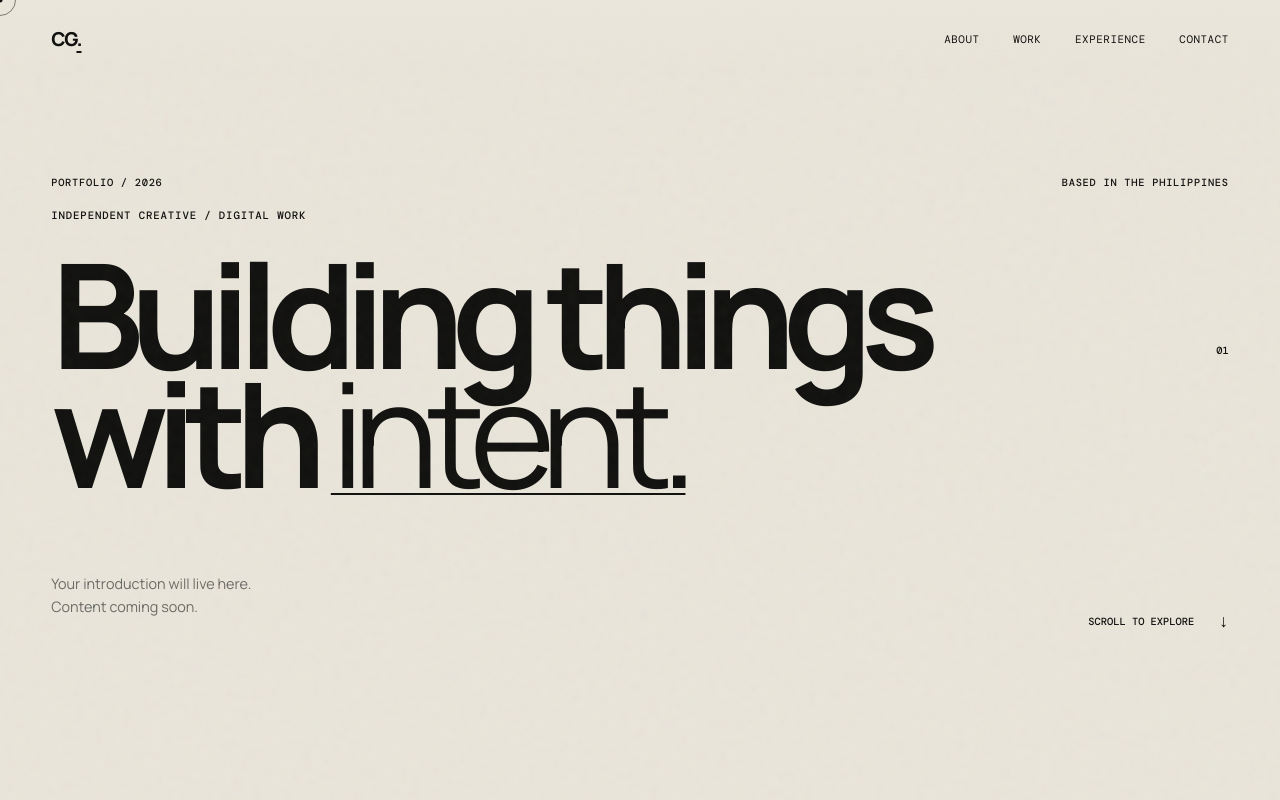
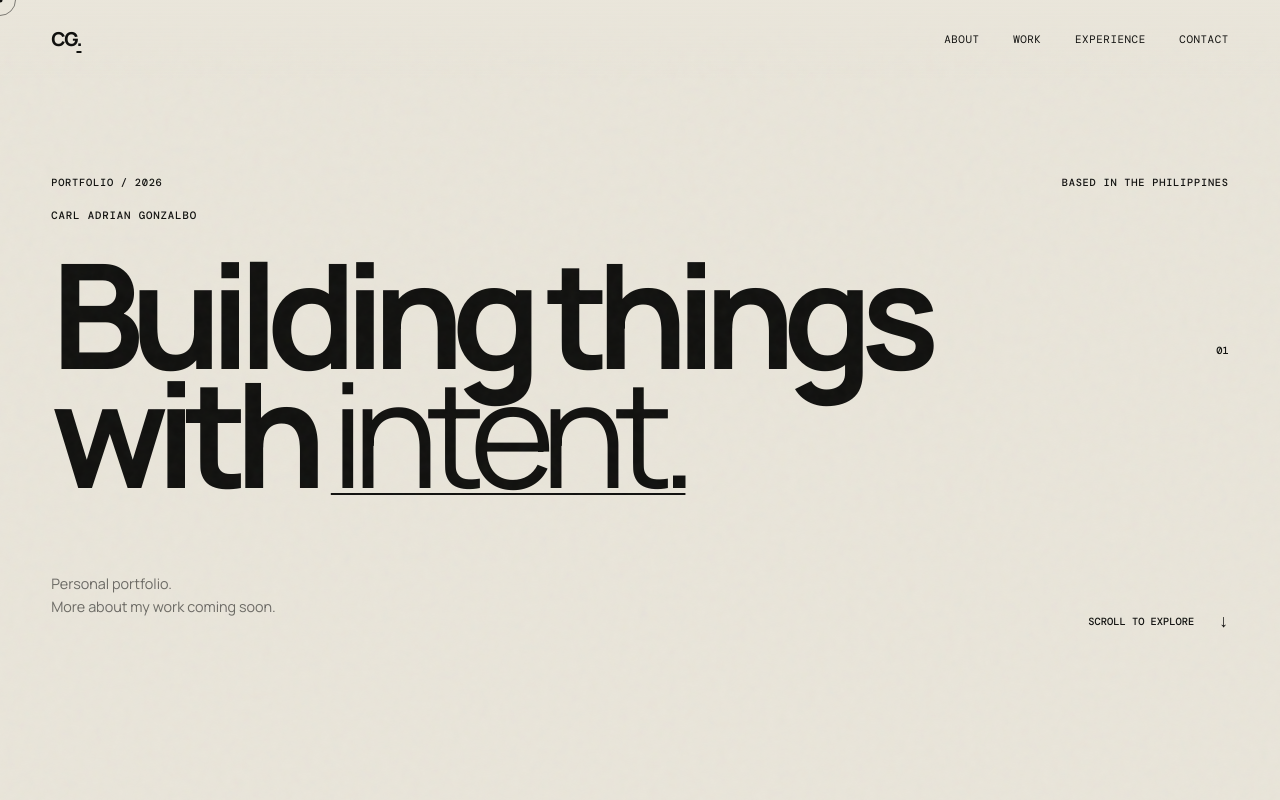
Before and after one commit to gonzalbocarl/My-Portfolio, a plain HTML site: page index.html in a window 1280 px wide. Shown: the top 800 px of the page. Drawn offline with nearby package versions, Linux system fonts and the light colour scheme.

Commit message:
feat: add personal name and contact details

```diff
--- a/index.html
+++ b/index.html
@@ -3,7 +3,7 @@
 <head>
   <meta charset="UTF-8">
   <meta name="viewport" content="width=device-width, initial-scale=1.0">
-  <meta name="description" content="Personal portfolio — selected work, experience, and contact.">
+  <meta name="description" content="Personal portfolio of Carl Adrian Gonzalbo — selected work, experience, and contact.">
   <meta name="theme-color" content="#e9e5da">
   <meta name="color-scheme" content="light">
   <link rel="icon" href="favicon.svg" type="image/svg+xml">
@@ -11,7 +11,7 @@
   <link rel="preconnect" href="https://fonts.gstatic.com" crossorigin>
   <link href="https://fonts.googleapis.com/css2?family=DM+Mono:wght@400;500&family=Manrope:wght@400;500;600;700;800&display=swap" rel="stylesheet">
   <link rel="stylesheet" href="styles.css">
-  <title>Portfolio — Carl Gonzalbo</title>
+  <title>Portfolio — Carl Adrian Gonzalbo</title>
 </head>
 <body>
   <div class="noise" aria-hidden="true"></div>
@@ -30,9 +30,9 @@
     <section class="hero section-pad">
       <div class="hero-meta reveal"><span>Portfolio / 2026</span><span>Based in the Philippines</span></div>
       <div class="hero-copy">
-        <p class="eyebrow reveal">Independent creative / digital work</p>
+        <p class="eyebrow reveal">Carl Adrian Gonzalbo</p>
         <h1 class="hero-title"><span class="line reveal">Building things</span><span class="line reveal delay-1">with <em>intent.</em></span></h1>
-        <div class="hero-bottom reveal delay-2"><p class="hero-placeholder">Your introduction will live here.<br>Content coming soon.</p><a class="scroll-cue magnetic" href="#about"><span>Scroll to explore</span><i>↓</i></a></div>
+        <div class="hero-bottom reveal delay-2"><p class="hero-placeholder">Personal portfolio.<br>More about my work coming soon.</p><a class="scroll-cue magnetic" href="#about"><span>Scroll to explore</span><i>↓</i></a></div>
       </div>
       <div class="hero-mark" aria-hidden="true">01</div>
     </section>
@@ -58,8 +58,8 @@
 
     <section id="contact" class="contact section-pad">
       <div class="section-label reveal"><span>04</span><span>Contact</span></div>
-      <div class="contact-inner"><p class="eyebrow reveal">Have something in mind?</p><h2 class="contact-title reveal delay-1">Let's make<br><em>something good.</em></h2><a class="contact-link magnetic reveal delay-2" href="mailto:hello@example.com">hello@example.com <span>↗</span></a></div>
-      <footer class="footer reveal"><span>© 2026 Carl Gonzalbo</span><span>Designed with restraint.</span><a href="#top">Back to top ↑</a></footer>
+      <div class="contact-inner"><p class="eyebrow reveal">Have something in mind?</p><h2 class="contact-title reveal delay-1">Let's make<br><em>something good.</em></h2><div class="contact-details reveal delay-2"><a class="contact-link magnetic" href="mailto:gonzalbocarl@gmail.com">gonzalbocarl@gmail.com <span>↗</span></a><a class="contact-phone magnetic" href="tel:+639622476707">09622476707 <span>↗</span></a></div></div>
+      <footer class="footer reveal"><span>© 2026 Carl Adrian Gonzalbo</span><span>Designed with restraint.</span><a href="#top">Back to top ↑</a></footer>
     </section>
   </main>
   <script src="script.js"></script>
```
